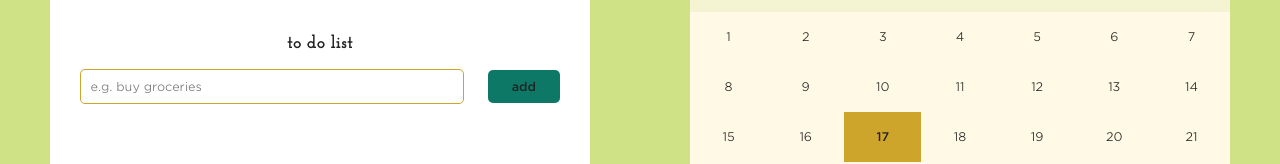
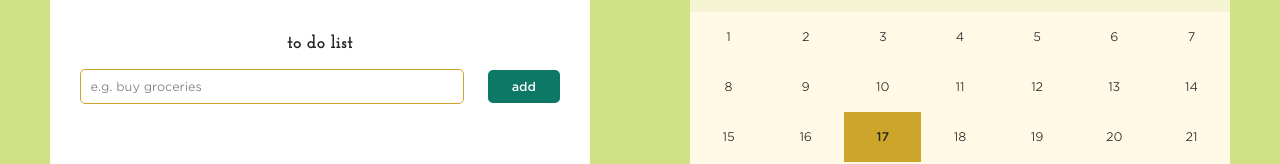
Before and after one commit to crtang/seasons, a React (Create React App) app: page / in a window 1280 px wide. In both pictures the pointer is over the button "add". Shown: the part 505-669 px from the top of the page. Built offline with nearby package versions, Linux system fonts and the light colour scheme; the HTML template or start-up script is replaced by a standard one.

Commit message:
Changed text color when hovering over 'add' button to white

```diff
--- a/src/index.css
+++ b/src/index.css
@@ -155,6 +155,7 @@ footer {
 
 #add-task:hover, .btn:hover {
   background-color: var(--color-8);
+  color: var(--color-2);
   cursor: pointer;
 }
 
```
